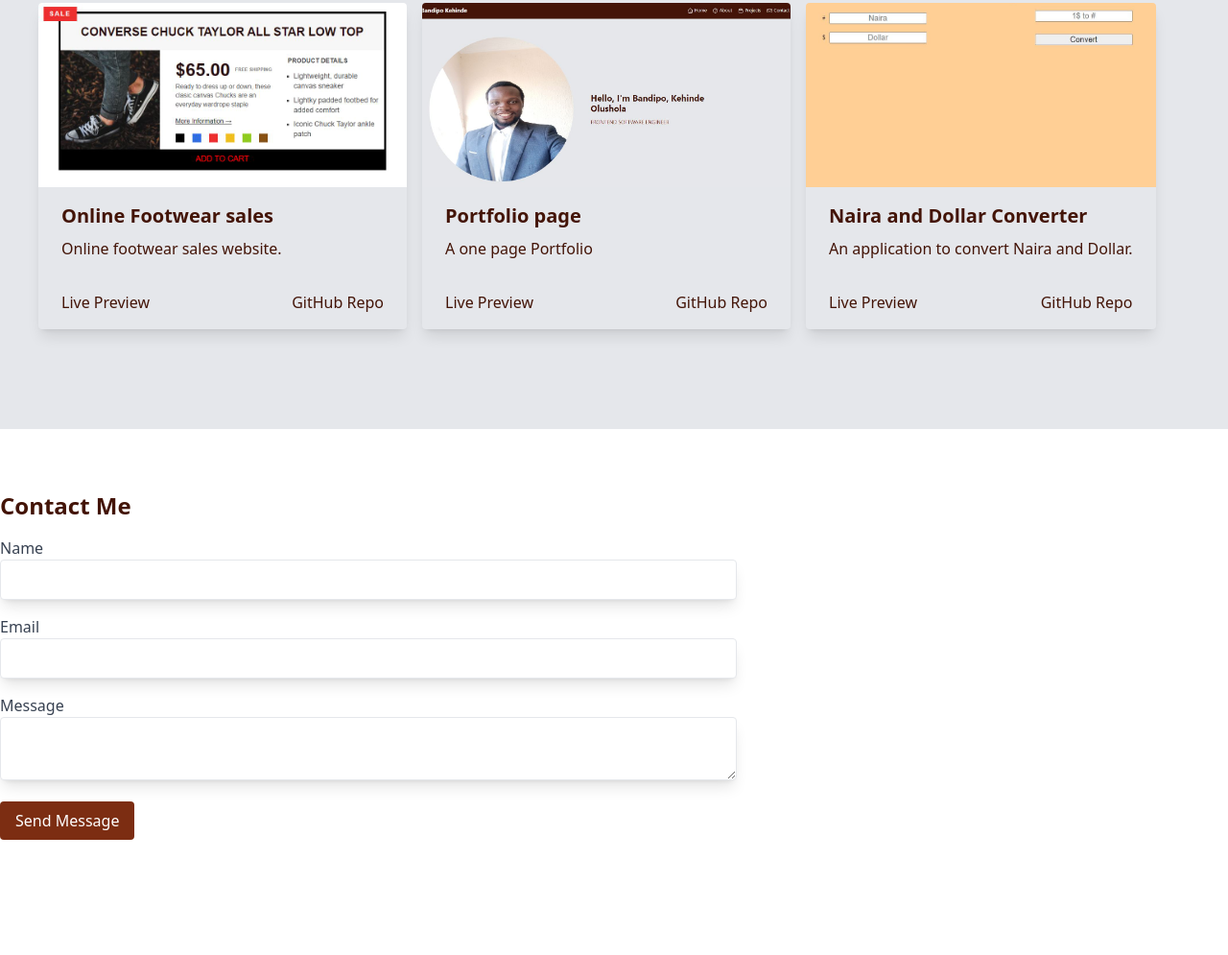
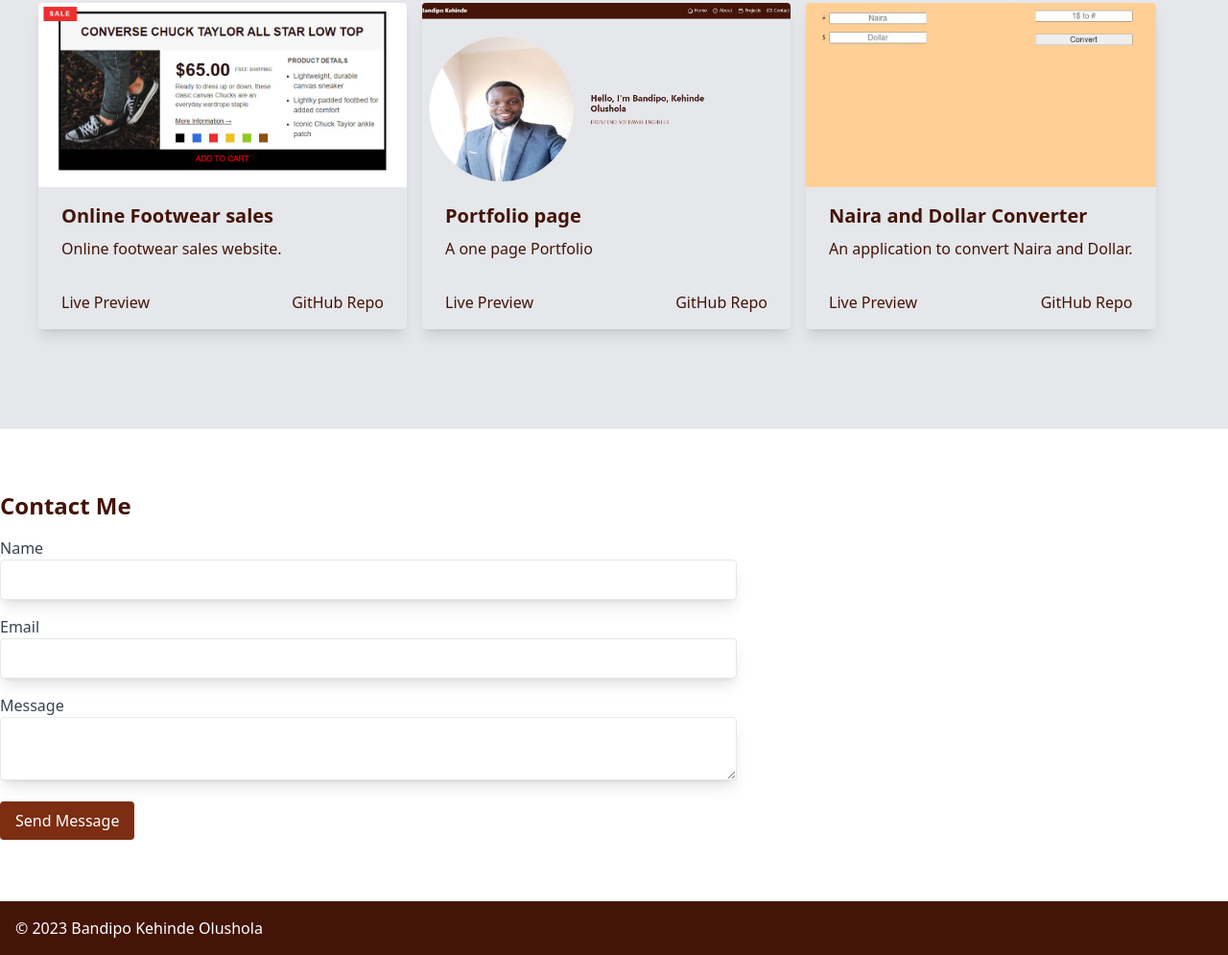
Before and after one commit to KBandipo/A-One-Page-Portfolio-with-HTML-and-Tailwind, a website: page src/index.html in a window 1280 px wide. Shown: the part 2057-3052 px from the top of the page at 96% size. Before the commit the page ends 2996 px from the top, so only its background shows below. Drawn offline with Linux system fonts and the light colour scheme.

Commit message:
Add Footer section

```diff
--- a/src/index.html
+++ b/src/index.html
@@ -448,5 +448,12 @@
         </form>
       </div>
     </section>
+
+    <!-- ***************************************************************************************** -->
+
+    <!-- Footer -->
+    <footer class="bg-orange-950 p-4 text-center text-white">
+      &copy; 2023 Bandipo Kehinde Olushola
+    </footer>
   </body>
 </html>
```
